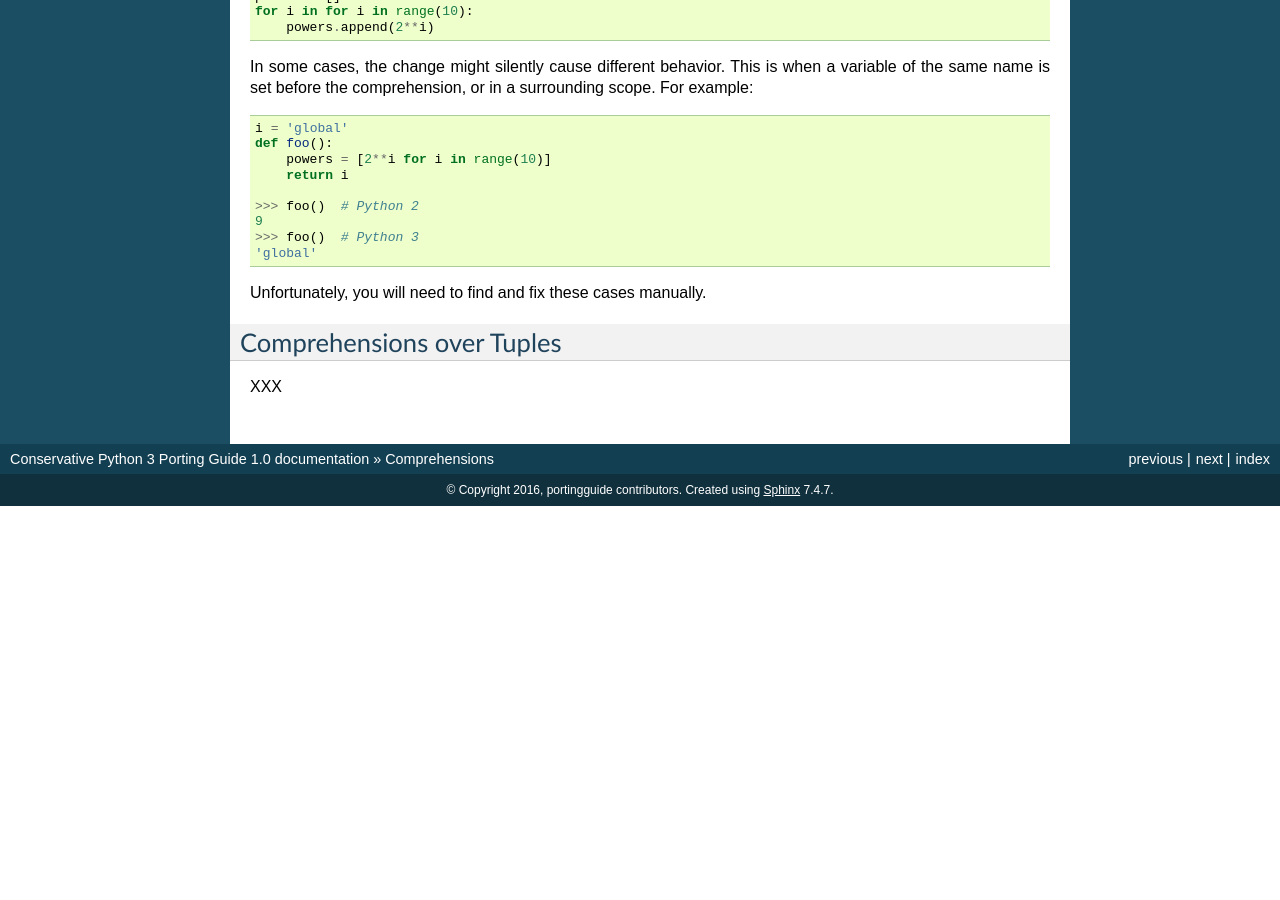
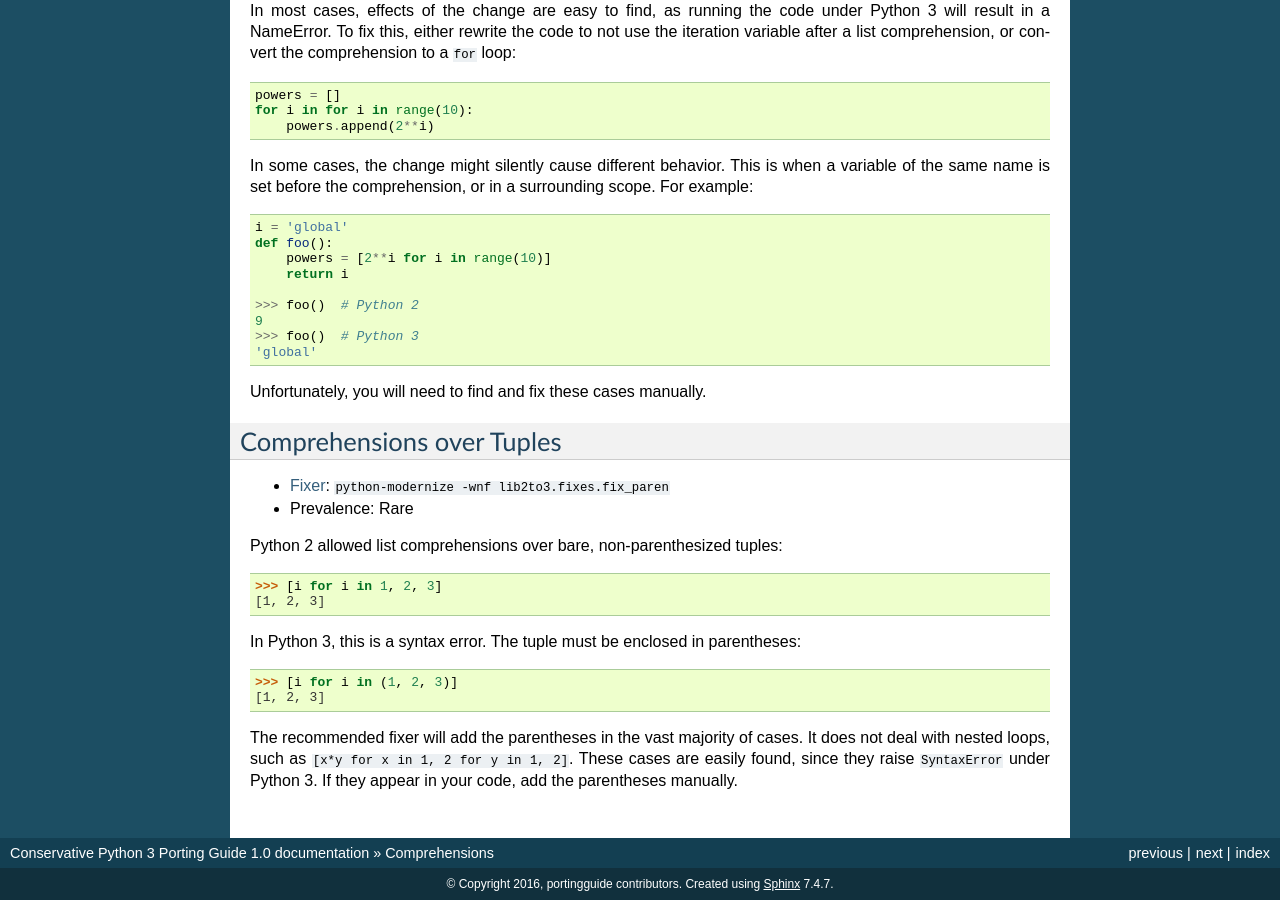
Before and after one commit to fedora-python/portingguide, a Sphinx documentation site: the page built from source/comprehensions.rst, in a window 1280 px wide and 900 px high, scrolled down 674 px. Built offline with Sphinx 7.4.7, drawn with Linux system fonts in a browser that asks for light colours; before the commit the page ends 1180 px from its top, so only the background shows below that; some of the changed text lies outside the part shown.

Commit message:
Finish Comprehensions chapter

```diff
--- a/source/comprehensions.rst
+++ b/source/comprehensions.rst
@@ -1,7 +1,16 @@
 Comprehensions
 --------------
 
-XXX
+List comprehensions, a shrtcut for creating lists, havew been in Python
+since version 2.0.
+Python 2.4 added a similar feature – generator expressions;
+then 2.7 (and 3.0) introduced set and dict comprehensions.
+
+All three can be thought as syntactic sugar for defining and calling a
+generator function, but since list comprehensions came before generators,
+they behaved slightly differently than the other two.
+Python 3 removes the differences.
+
 
 Leaking of the Iteration Variable
 ~~~~~~~~~~~~~~~~~~~~~~~~~~~~~~~~~
@@ -56,7 +65,25 @@
 
 .. XXX: Detect this automatically!
 
+
 Comprehensions over Tuples
 ~~~~~~~~~~~~~~~~~~~~~~~~~~
 
-XXX
+* :ref:`Fixer <python-modernize>`: ``python-modernize -wnf lib2to3.fixes.fix_paren``
+* Prevalence: Rare
+
+Python 2 allowed list comprehensions over bare, non-parenthesized tuples:
+
+    >>> [i for i in 1, 2, 3]
+    [1, 2, 3]
+
+In Python 3, this is a syntax error. The tuple must be enclosed in parentheses:
+
+    >>> [i for i in (1, 2, 3)]
+    [1, 2, 3]
+
+The recommended fixer will add the parentheses in the vast majority of cases.
+It does not deal with nested loops, such as
+``[x*y for x in 1, 2 for y in 1, 2]``.
+These cases are easily found, since they raise ``SyntaxError`` under Python 3.
+If they appear in your code, add the parentheses manually.
```
